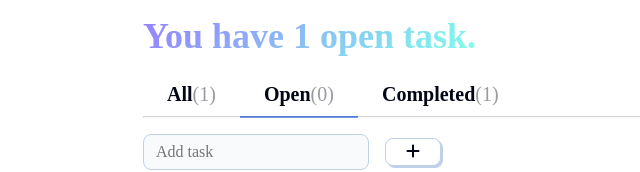
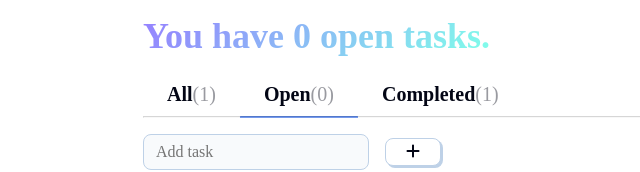
Before and after one commit to dmacisso/todo-app, a React (Vite) app: page / in a window 1280 px wide. Shown: the top 172 px of the page, without its empty margins (113-753 px from the left). Built offline with nearby package versions, Linux system fonts and the light colour scheme; a web font is replaced by a local one.

Commit message:
Fixed bug on landing page display the number of open tasks

```diff
--- a/src/components/Header.jsx
+++ b/src/components/Header.jsx
@@ -1,15 +1,14 @@
 /* eslint-disable react/prop-types */
 export function Header({ todos }) {
-  // const { todos } = props;
-  const todosLength = todos.length;
-  const isTasksPlural = todosLength !== 1;
+  const openTasks = (todos.filter((todo) => !todo.complete)).length;
+  const isTasksPlural = openTasks !== 1;
+  const taskOrTasks = isTasksPlural ? 'tasks' : 'task';
 
-  const taskOrTasks = isTasksPlural ? 'tasks' : 'task';
 
   return (
     <header>
       <h1 className="text-gradient">
-        You have {todosLength} open {taskOrTasks}.
+        You have {openTasks} open {taskOrTasks}.
       </h1>
     </header>
   );
```
Also changed, not shown: 1 other file (tests, documents, lock files or other folders).
